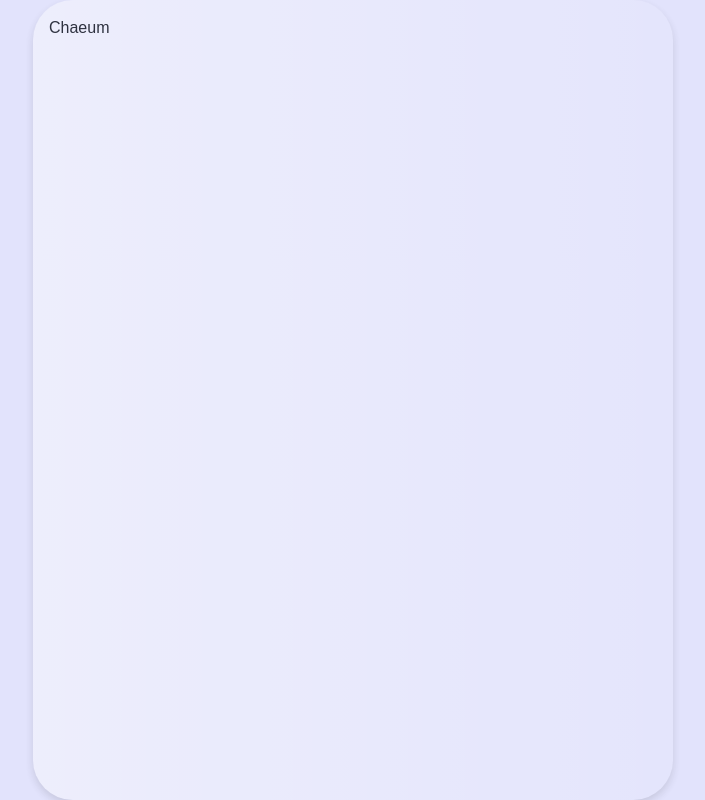
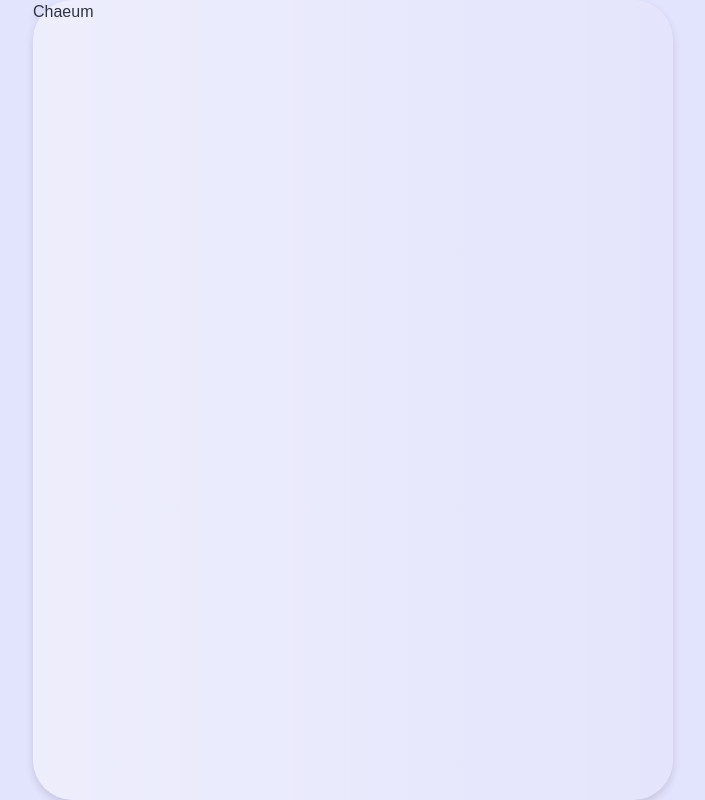
Before and after one commit to 2025-Advanced-Capstone-Chaeum/FE, a Next.js app: page / in a window 1280 px wide. Shown: the whole page, without its empty margins (287-992 px from the left). Built offline with nearby package versions, Linux system fonts and the light colour scheme; a web font is replaced by a local one.

Commit message:
refactor: globals.css padding 제거

```diff
--- a/src/app/globals.css
+++ b/src/app/globals.css
@@ -41,7 +41,6 @@
     @apply mx-auto min-h-dvh max-w-screen-sm text-gray-950 rounded-[40px] drop-shadow-lg;
     background-image: linear-gradient(to right, var(--color-white-50), var(--color-white-0));
     opacity: 0.8;
-    padding: 1rem; /* 패딩 임시 설정 */
     font-family: 'Pretendard', sans-serif;
   }
 }
```
